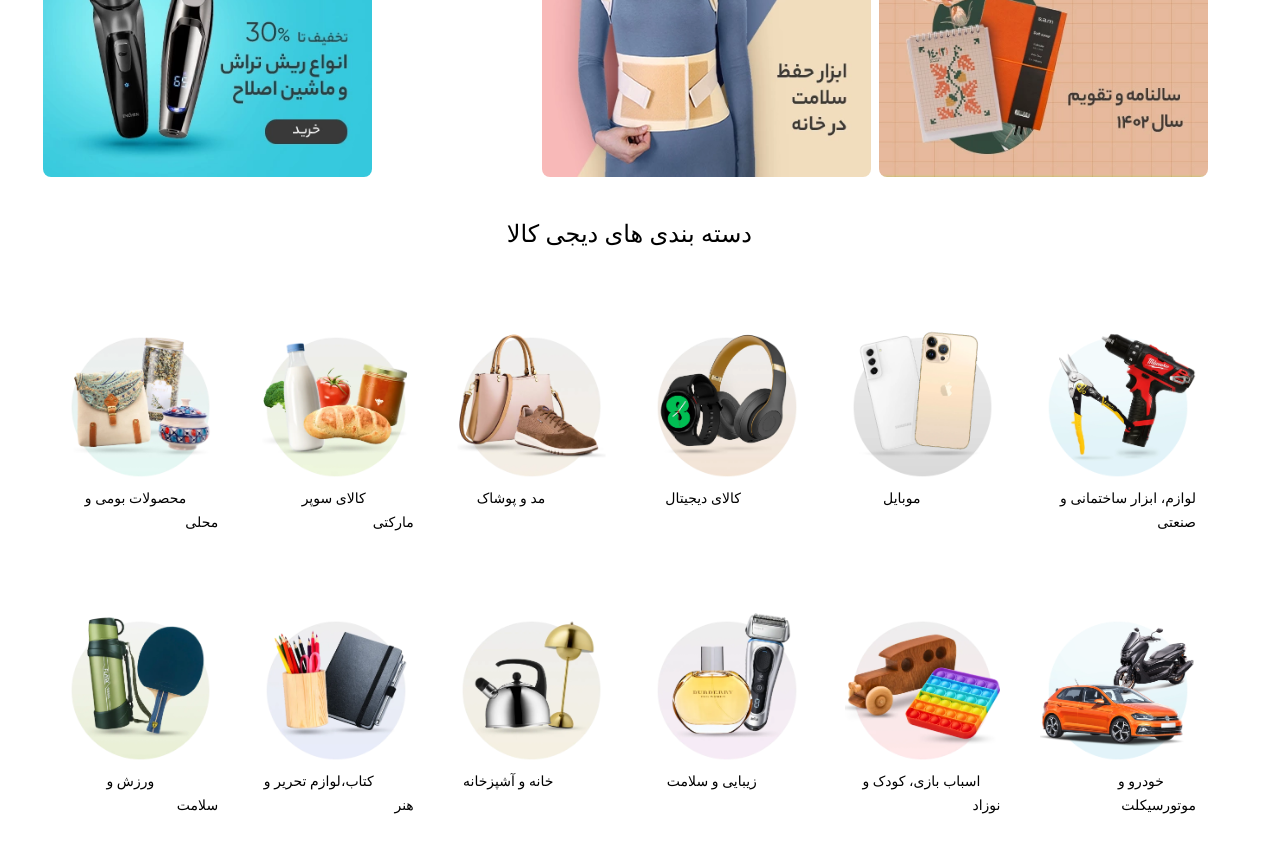
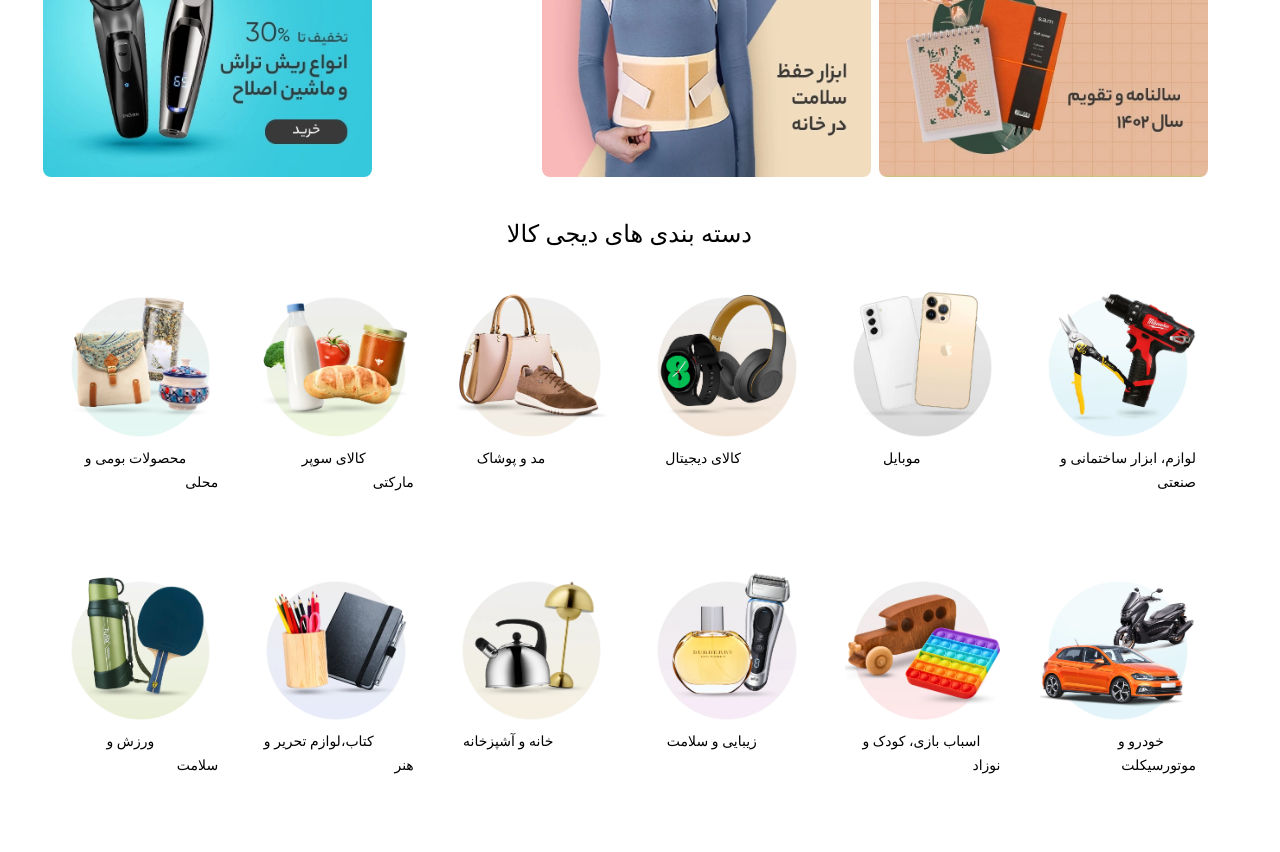
Before and after one commit to motahareh2002/Digikala-site, a plain HTML site: page src/html/index.html in a window 1280 px wide. Shown: the part 1397-2249 px from the top of the page. Drawn offline with Linux system fonts and the light colour scheme.

Commit message:
change category margin

```diff
--- a/src/html/index.html
+++ b/src/html/index.html
@@ -540,7 +540,7 @@
 
                 <div class="categories">
                     <h1 class="text-2xl m-10 text-center">دسته بندی های دیجی کالا</h1>
-                    <div class="flex my-20">
+                    <div class="flex mt-10 mb-20">
                         <div class="w-1/2 mx-5">
                             <a href="https://www.digikala.com/main/vehicles/">
                                 <img src="../../images/main/categories/1.webp">
```
